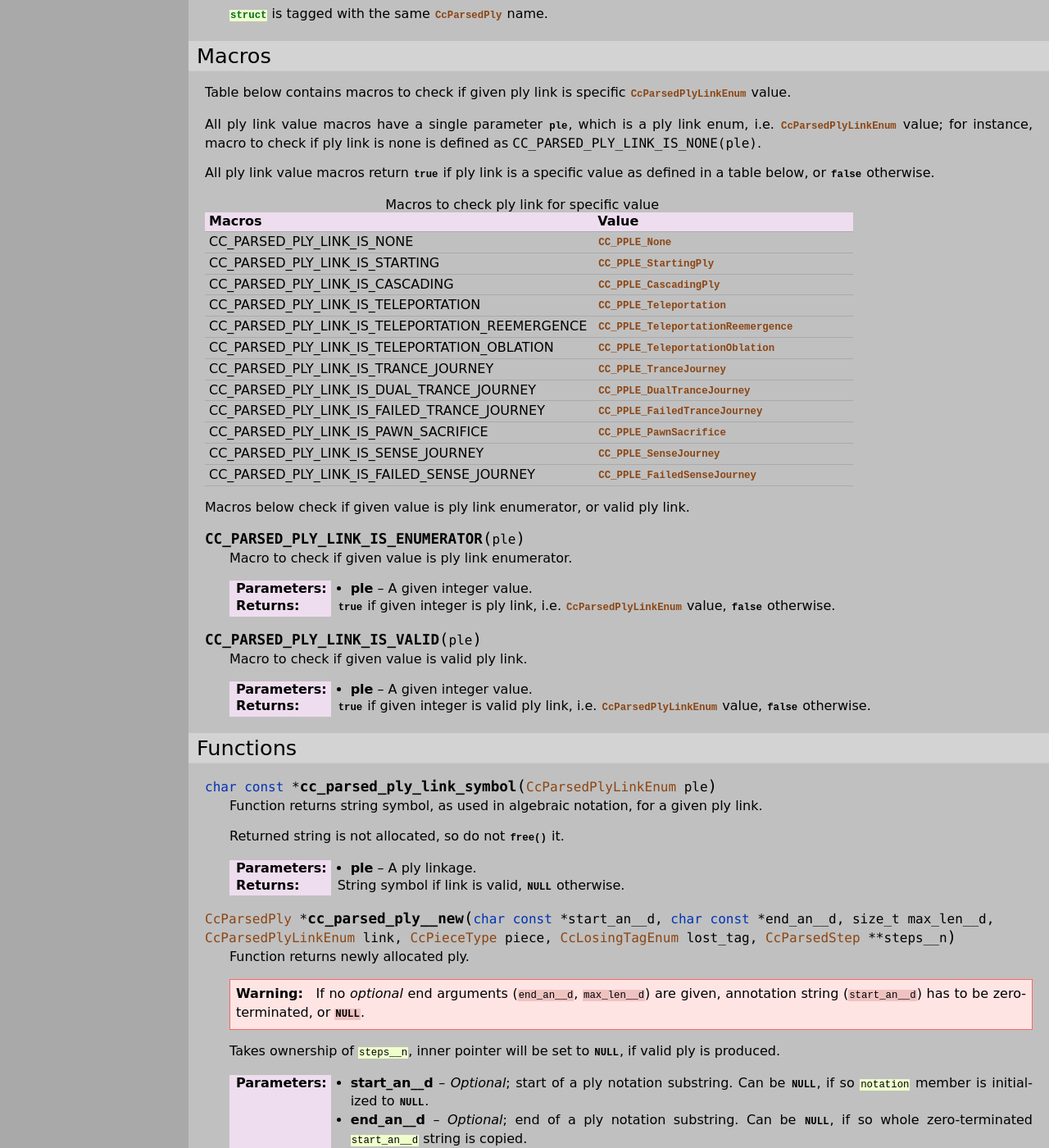
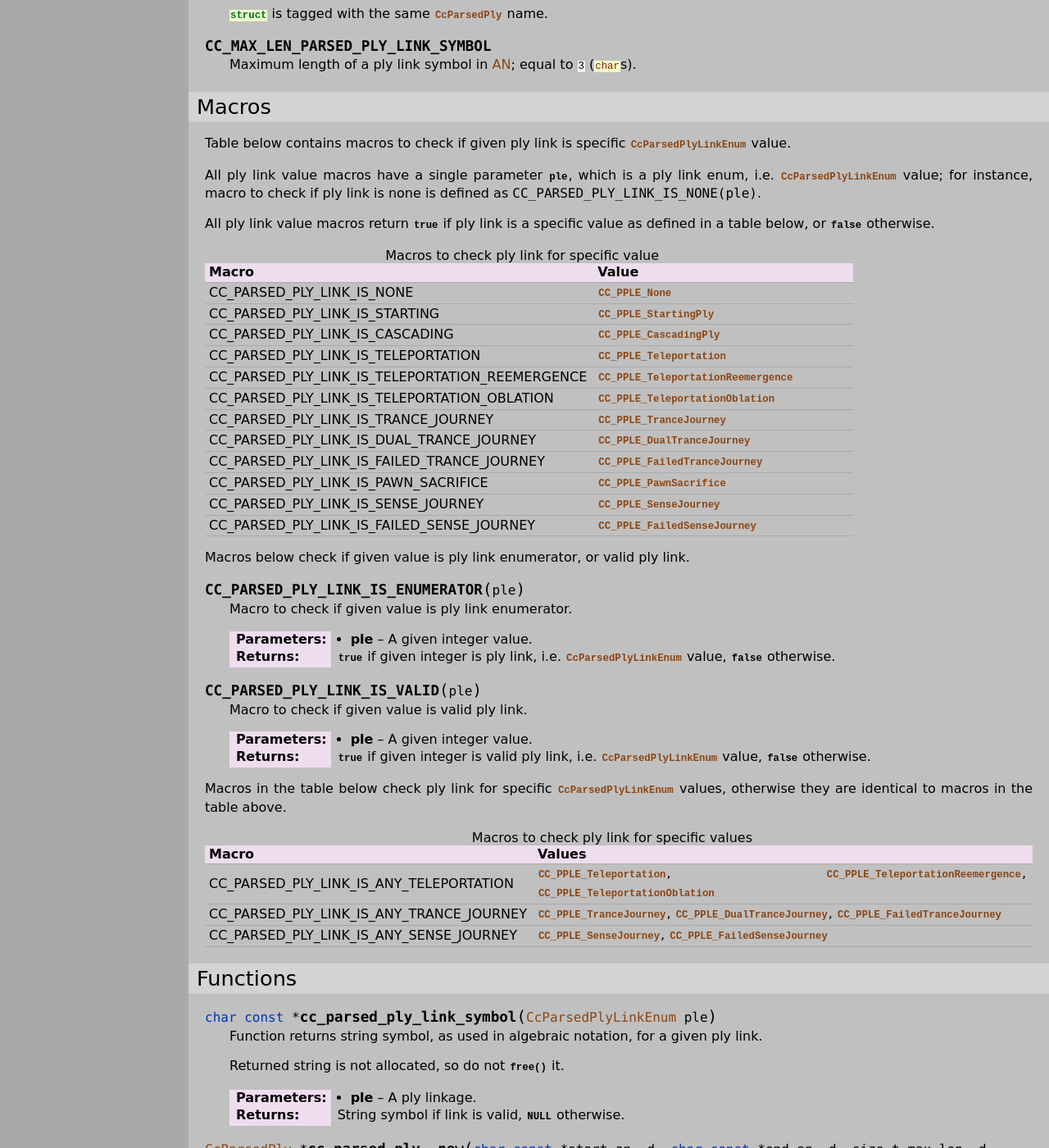
Before and after one commit to mmlacak/crochess, a Sphinx documentation site: the page built from docs/source/libcc/ccparsedply.rst, in a window 1280 px wide and 1400 px high, scrolled down 1999 px. Shown: the whole window at 82% size. Built offline with Sphinx 7.4.7, drawn with Linux system fonts in a browser that asks for light colours.

Commit message:
Documented additional ply link macros.

```diff
--- a/docs/source/libcc/ccparsedply.rst
+++ b/docs/source/libcc/ccparsedply.rst
@@ -140,6 +140,10 @@ Data
 
     :c:`struct` is tagged with the same :c:struct:`CcParsedPly` name.
 
+.. c:macro:: CC_MAX_LEN_PARSED_PLY_LINK_SYMBOL
+
+    Maximum length of a ply link symbol in :term:`AN`; equal to ``3`` (:c:`char`\s).
+
 .. _lbl-libcc-ccparsedply-macros:
 
 Macros
@@ -160,7 +164,7 @@ as defined in a table below, or :c:data:`false` otherwise.
    :align: left
    :widths: 15 10
 
-   * - Macros
+   * - Macro
      - Value
    * - CC_PARSED_PLY_LINK_IS_NONE
      - :c:enumerator:`CC_PPLE_None`
@@ -208,6 +212,28 @@ Macros below check if given value is ply link enumerator, or valid ply link.
     :param ple: A given integer value.
     :returns: :c:data:`true` if given integer is valid ply link, i.e.
         :c:enum:`CcParsedPlyLinkEnum` value, :c:data:`false` otherwise.
+
+Macros in the table below check ply link for specific :c:enum:`CcParsedPlyLinkEnum`
+values, otherwise they are identical to macros in the table above.
+
+.. list-table:: Macros to check ply link for specific values
+   :header-rows: 1
+   :align: left
+   :widths: 5 10
+
+   * - Macro
+     - Values
+   * - CC_PARSED_PLY_LINK_IS_ANY_TELEPORTATION
+     - :c:enumerator:`CC_PPLE_Teleportation`,
+       :c:enumerator:`CC_PPLE_TeleportationReemergence`,
+       :c:enumerator:`CC_PPLE_TeleportationOblation`
+   * - CC_PARSED_PLY_LINK_IS_ANY_TRANCE_JOURNEY
+     - :c:enumerator:`CC_PPLE_TranceJourney`,
+       :c:enumerator:`CC_PPLE_DualTranceJourney`,
+       :c:enumerator:`CC_PPLE_FailedTranceJourney`
+   * - CC_PARSED_PLY_LINK_IS_ANY_SENSE_JOURNEY
+     - :c:enumerator:`CC_PPLE_SenseJourney`,
+       :c:enumerator:`CC_PPLE_FailedSenseJourney`
 
 .. _lbl-libcc-ccparsedply-functions:
 
```
Also changed, not shown: 1 other file.
